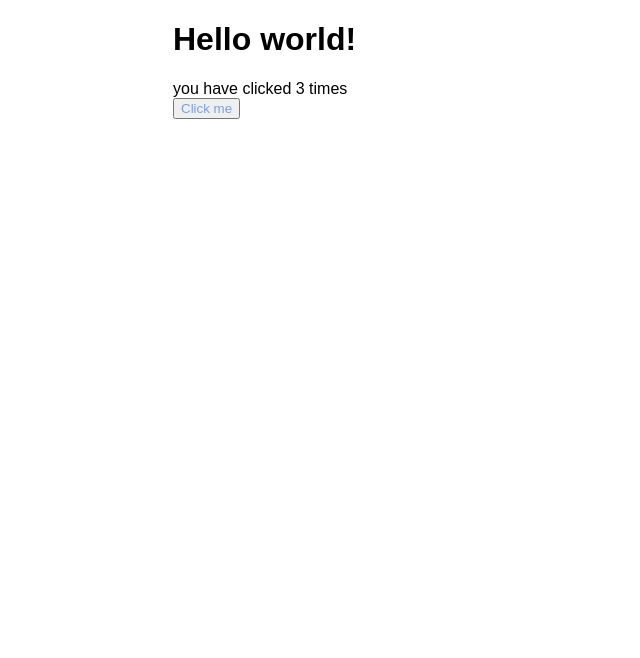
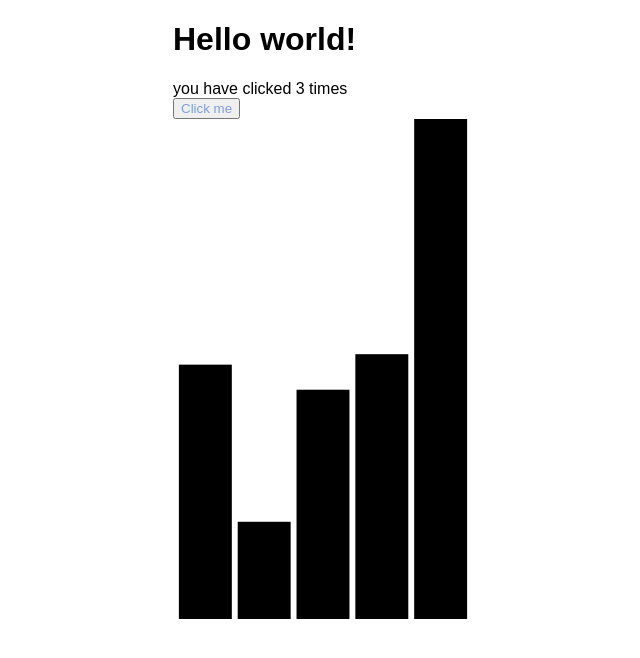
Before and after one commit to bondie00/parcel-react, a React (Vite) app: page / in a window 1280 px wide. Shown: the top 658 px of the page, without its empty margins (151-791 px from the left). Built offline with nearby package versions, Linux system fonts and the light colour scheme.

Commit message:
better version with react

```diff
--- a/src/App.js
+++ b/src/App.js
@@ -1,8 +1,18 @@
+import BarChart from "./components/BarChart";
 import Counter from "./components/counter";
+
+const data = [
+  { name: "running", value: 730 },
+  { name: "chasing", value: 279 },
+  { name: "climbing", value: 658 },
+  { name: "eating", value: 760 },
+  { name: "foraging", value: 1435 }
+]
 
 export function App() {
   return <>
     <h1>Hello world!</h1>
     <Counter initialValue={3}/>
+    <BarChart data={data}/>
   </>;
 }
--- /dev/null
+++ b/src/components/BarChart.jsx
@@ -0,0 +1,31 @@
+import React, { useState } from "react";
+import { scaleBand, scaleLinear } from "d3";
+
+const height = 500, width = 300;
+
+const BarChart = ({ data }) => {
+
+  const xScale = scaleBand()
+    .domain(data.map(d => d.name))
+    .range([0, width])
+    .padding(0.1)
+
+  const yScale = scaleLinear()
+    .domain([0, Math.max(...data.map(d => d.value))])
+    .range([height, 0])
+
+  return <div className="barchart">
+    <svg width={width} height={height}>
+      {data.map(d => {
+        return <rect
+          x={xScale(d.name)}
+          y={yScale(d.value)}
+          width={xScale.bandwidth()}
+          height={height - yScale(d.value)}
+        ></rect>
+      })}
+    </svg>
+  </div>
+}
+
+export default BarChart;
```
Also changed, not shown: 2 other files (tests, documents, lock files or other folders).
